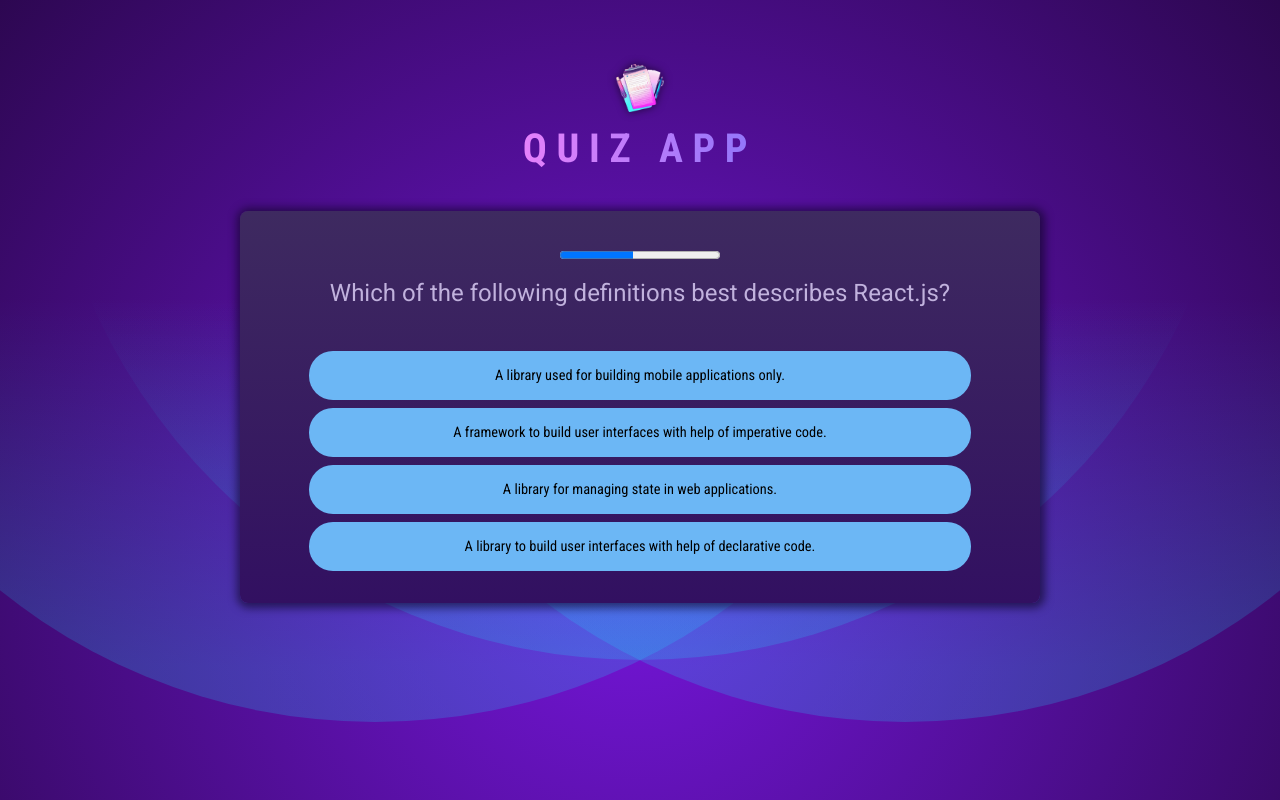
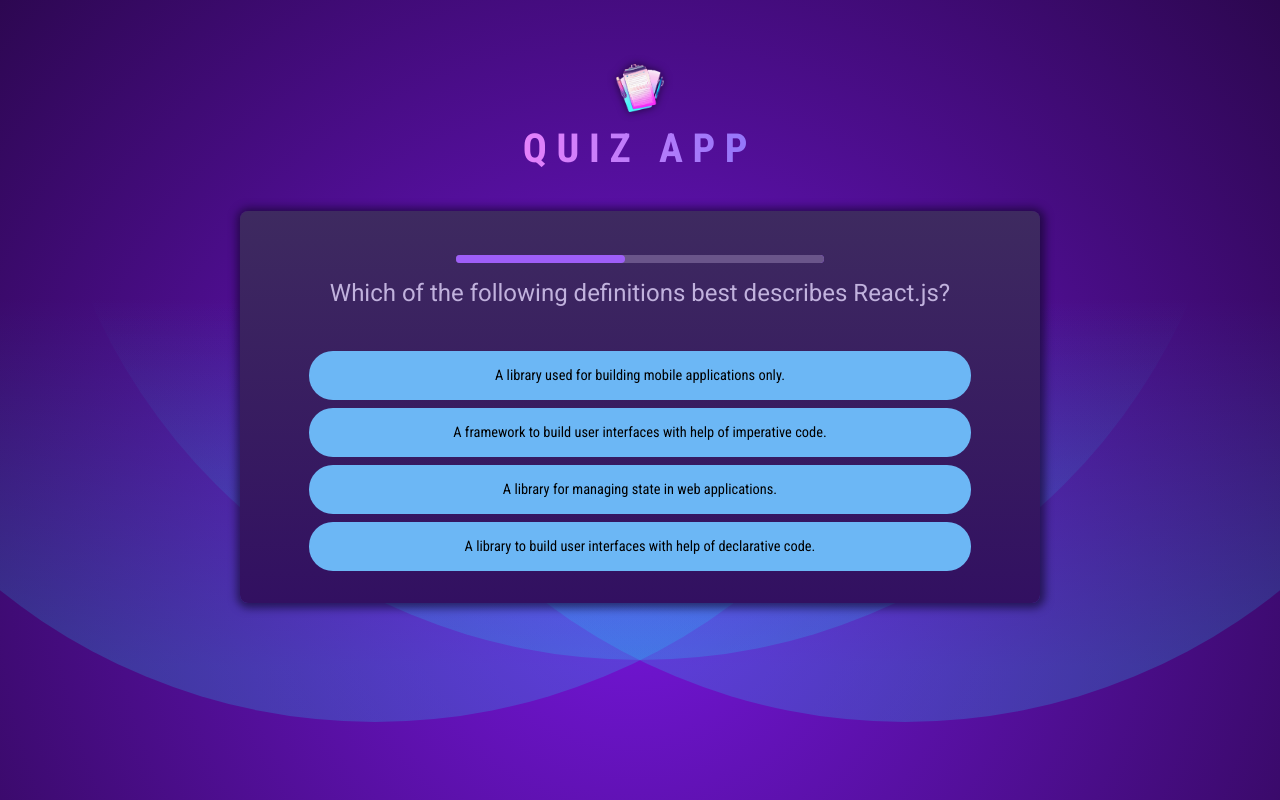
Before and after one commit to PVinaches/quiz-app, a React (Vite) app in the folder quiz-app/: page / in a window 1280 px wide. Built offline with nearby package versions, Linux system fonts and the light colour scheme.

Commit message:
feat: question and answers components + refactor

```diff
--- /dev/null
+++ b/quiz-app/src/components/Answers.jsx
@@ -0,0 +1,46 @@
+import PropTypes from "prop-types";
+import { useRef } from "react";
+
+export default function Answers({ answers, selectedAnswer, answerState, handleSelectedAnswer }) {
+  const shuffledAnswers = useRef();
+
+  if (!shuffledAnswers.current) {
+    shuffledAnswers.current = [...answers].sort(() => Math.random() - 0.5);
+  }
+
+  return (
+    <ul id="answers">
+        {shuffledAnswers.current.map((answer) => {
+          let className = '';
+          if (answer === selectedAnswer) {
+            switch (answerState) {
+              case 'answered':
+                className = 'selected';
+                break;
+              case 'correct':
+                className = 'correct';
+                break;
+              case 'wrong':
+                className = 'wrong';
+                break;
+              default:
+                className = '';
+                break;
+            }
+          }
+
+          return (<li className="answer" key={answer}>
+            <button onClick={() => handleSelectedAnswer(answer)} className={className}
+              disabled={answerState != ''} >{answer}</button>
+          </li>);
+        })}
+      </ul>
+  );
+};
+
+Answers.propTypes = {
+  answers: PropTypes.array.isRequired,
+  selectedAnswer: PropTypes.string,
+  answerState: PropTypes.string,
+  handleSelectedAnswer: PropTypes.func.isRequired
+};
--- /dev/null
+++ b/quiz-app/src/components/Question.jsx
@@ -0,0 +1,44 @@
+import PropTypes from "prop-types";
+import { useCallback, useState } from "react";
+import QuestionTimer from "./QuestionTimer";
+import Answers from "./Answers";
+import questions from "../assets/questions";
+
+export default function Question({ questionIndex, onSelectAnswer, handleSkipAnswer }) {
+  const [answer, setAnswer] = useState({ selectedAnswer: '', isCorrect: null });
+
+  const handleSelectAnswer = useCallback(function handleSelectAnswer(answer) {
+    setAnswer({ selectedAnswer: answer, isCorrect: null });
+
+    setTimeout(() => {
+      const isCorrect = answer === questions[questionIndex].answers[0] ? 'correct' : 'wrong';
+      setAnswer({ selectedAnswer: answer, isCorrect: isCorrect });
+
+      setTimeout(() => {
+        onSelectAnswer(answer);
+      }, 2000);
+    }, 1000);
+  }, [questionIndex, onSelectAnswer]);
+
+  let answerState = '';
+  if (answer.selectedAnswer && answer.isCorrect !== null) {
+    answerState = answer.isCorrect;
+  } else if (answer.selectedAnswer) {
+    answerState = 'answered';
+  }
+
+  return (
+    <div id="question">
+      <QuestionTimer timeout={10000} onTimeOut={handleSkipAnswer} />
+      <h2>{questions[questionIndex].text}</h2>
+      <Answers answers={questions[questionIndex].answers} selectedAnswer={answer.selectedAnswer}
+        answerState={answerState} handleSelectedAnswer={handleSelectAnswer} />
+    </div>
+  );
+};
+
+Question.propTypes = {
+  questionIndex: PropTypes.number.isRequired,
+  onSelectAnswer: PropTypes.func.isRequired,
+  handleSkipAnswer: PropTypes.func.isRequired
+};
--- a/quiz-app/src/components/Quiz.jsx
+++ b/quiz-app/src/components/Quiz.jsx
@@ -1,7 +1,7 @@
 import { useCallback, useState } from "react";
+import Summary from "./Summary";
+import Question from "./Question"
 import questions from "../assets/questions";
-import Summary from "./Summary";
-import QuestionTimer from "./QuestionTimer";
 
 export default function Quiz() {
   const [userAnswers, saveUserAnswers] = useState([]);
@@ -11,28 +11,17 @@
   const handleSelectedAnswer = useCallback(function handleSelectedAnswer(chosenAnswer) {
     saveUserAnswers((prevAnswers) => {
       return [...prevAnswers, chosenAnswer];
-    })
+    });
   }, [])
 
   const handleSkipAnswer = useCallback(() => handleSelectedAnswer(null), [handleSelectedAnswer]);
 
   if (completedQuiz) return (<Summary />);
 
-  const shuffledAnswers = [...questions[activeQuestionIndex].answers].sort(() => Math.random() - 0.5);
-
   return (
     <div id="quiz">
-      <QuestionTimer key={activeQuestionIndex} timeout={10000} onTimeOut={handleSkipAnswer} />
-      <div id="question">
-        <h2>{questions[activeQuestionIndex].text}</h2>
-      </div>
-      <ul id="answers">
-        {shuffledAnswers.map((answer) => (
-          <li className="answer" key={answer}>
-            <button onClick={() => handleSelectedAnswer(answer)}>{answer}</button>
-          </li>
-        ))}
-      </ul>
+      <Question questionIndex={activeQuestionIndex} onSelectAnswer={handleSelectedAnswer}
+       handleSkipAnswer={handleSkipAnswer} ></Question>
     </div>
   );
 }
```
